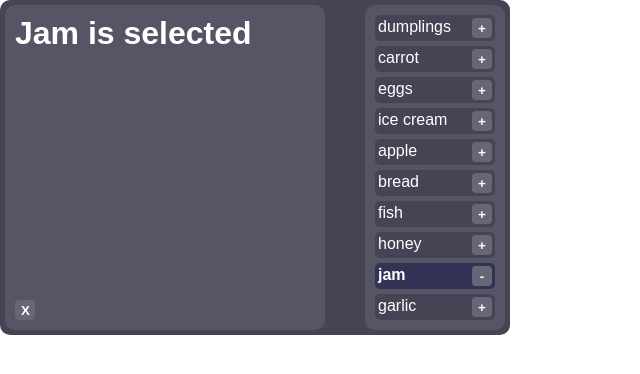
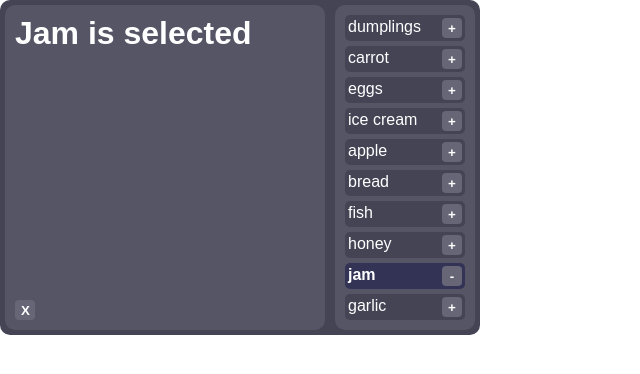
Before and after one commit to mate-academy/react_goods-selector, a React (Create React App) app: page / in a window 1280 px wide. Shown: the top 374 px of the page, without its empty margins (0-640 px from the left). Built offline with nearby package versions, Linux system fonts and the light colour scheme.

Commit message:
width was corrected

```diff
--- a/src/App.scss
+++ b/src/App.scss
@@ -5,9 +5,9 @@ body {
 .App {
   display: flex;
   flex-direction: row;
-  justify-content: space-between;
-  width: 500px;
+  gap: 10px;
   padding: 5px;
+  width: max-content;
 
   background-color: #445;
 
```
